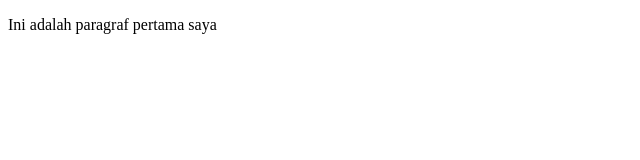
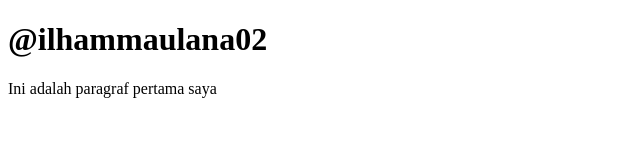
Before and after one commit to ilhammaulana02/1A_Praktikum_2021573010027, a plain HTML site: page dasar.html in a window 1280 px wide. Shown: the whole page, without its empty margins (0-640 px from the left). Drawn offline with Linux system fonts and the light colour scheme.

Commit message:
penambahan script html

```diff
--- a/dasar.html
+++ b/dasar.html
@@ -6,6 +6,7 @@
 </head>
 
 <body>
+    <h1>@ilhammaulana02</h1>
     <p>Ini adalah paragraf pertama saya</p>
 </body>
 
```
